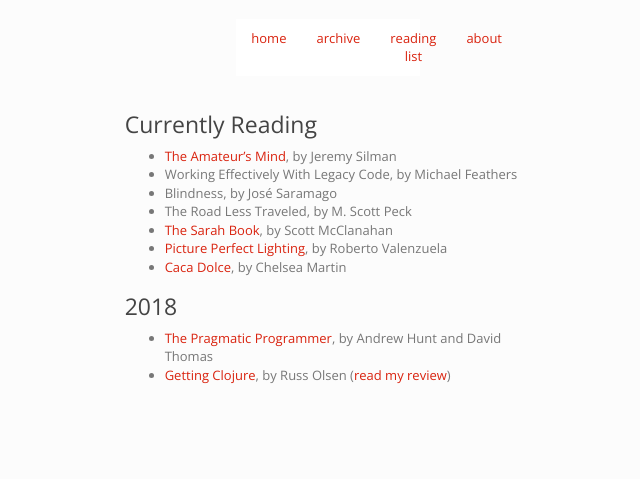
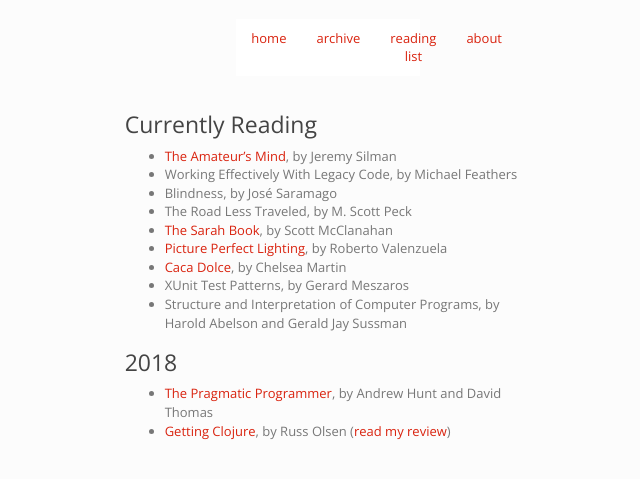
Before and after one commit to imtayadeway/imtayadeway.github.io, a Jekyll site: the page built from reading-list/index.md, in a window 1280 px wide. Shown: the top 479 px of the page, without its empty margins (312-952 px from the left). Built offline with Jekyll 4.4.1, drawn with Linux system fonts in a browser that asks for light colours.

Commit message:
Add two more books I am technically reading

```diff
--- a/reading-list/index.md
+++ b/reading-list/index.md
@@ -12,6 +12,8 @@
 - [The Sarah Book][the sarah book], by Scott McClanahan
 - [Picture Perfect Lighting][picture perfect lighting], by Roberto Valenzuela
 - [Caca Dolce][caca dolce], by Chelsea Martin
+- XUnit Test Patterns, by Gerard Meszaros
+- Structure and Interpretation of Computer Programs, by Harold Abelson and Gerald Jay Sussman
 
 ### 2018
 
```
